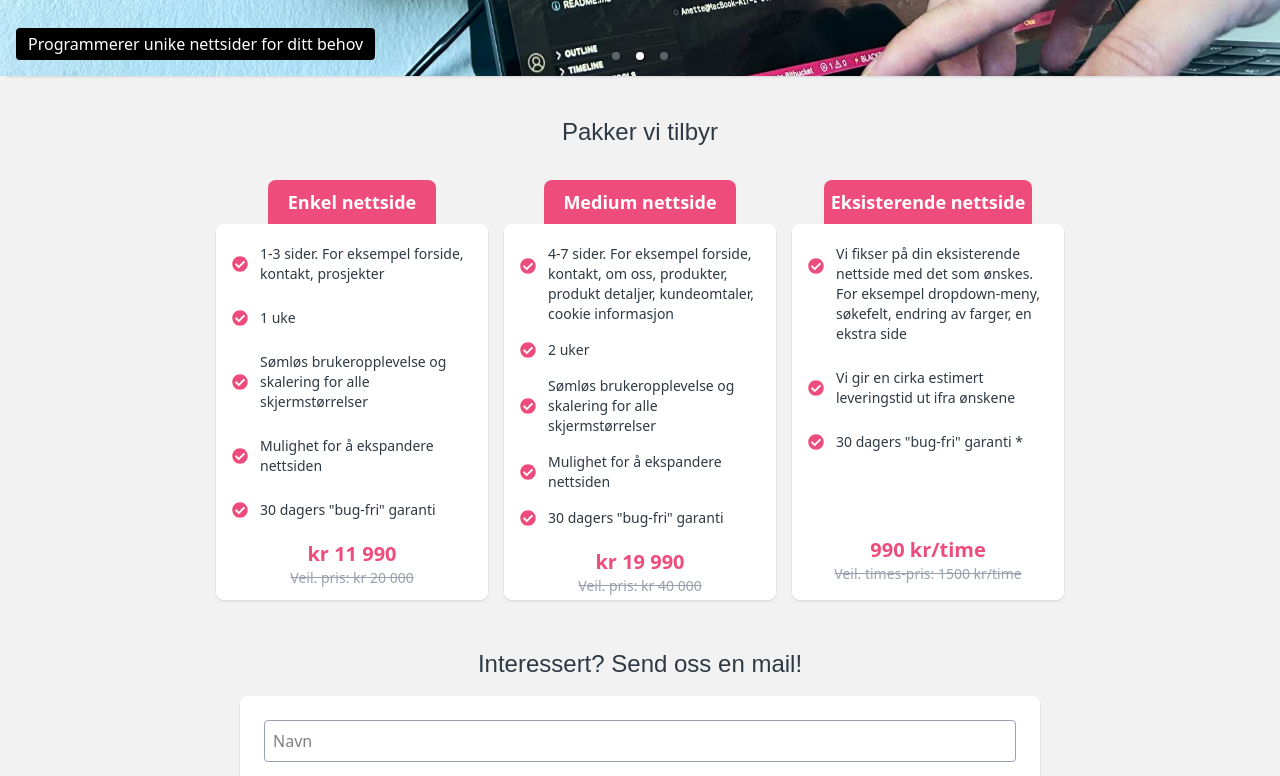
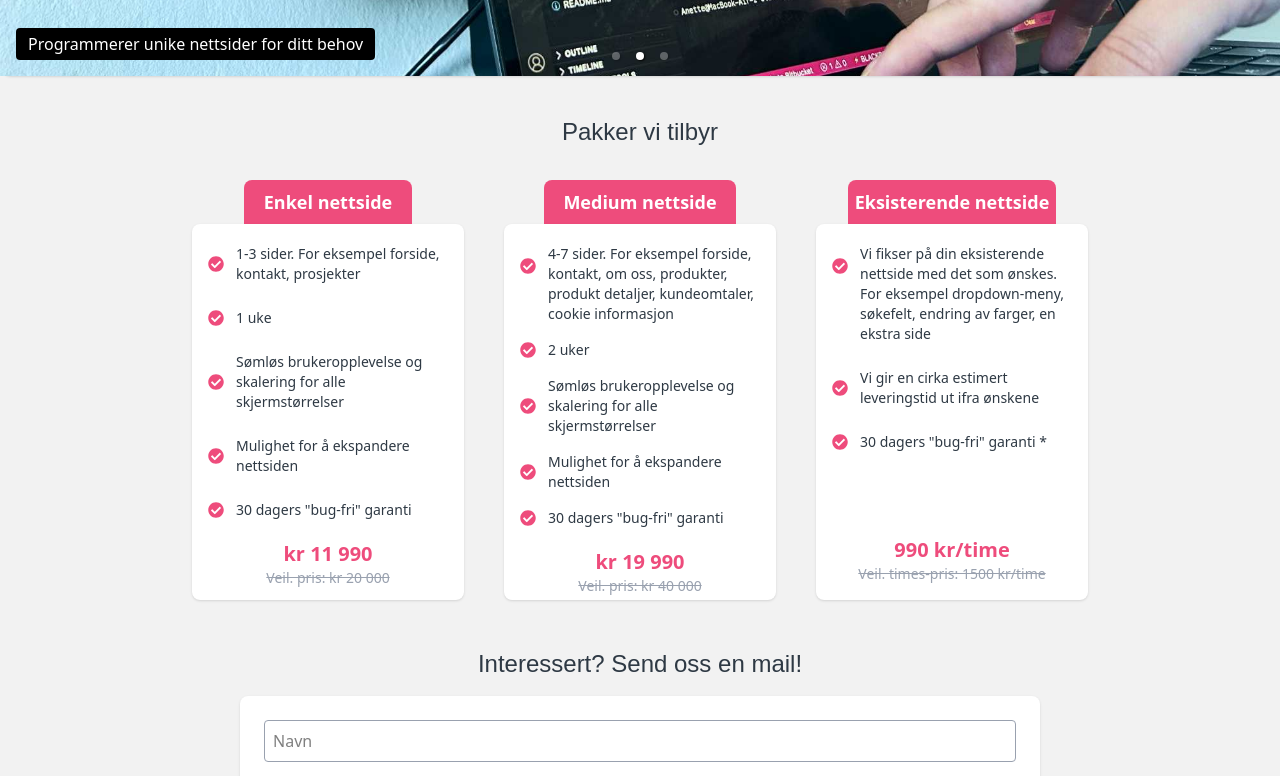
Before and after one commit to elanetto/Kodera, a React (Vite) app: page / in a window 1280 px wide. Shown: the part 520-1296 px from the top of the page. Built offline with nearby package versions, Linux system fonts and the light colour scheme; a web font is replaced by a local one.

Commit message:
Fikset gap mellom offers

```diff
--- a/src/Components/offers.jsx
+++ b/src/Components/offers.jsx
@@ -2,7 +2,7 @@ import { FaCheckCircle } from "react-icons/fa";
 
 export default function Offers() {
   return (
-    <div className="grid grid-cols-1 sm:grid-cols-2 md:grid-cols-2 lg:grid-cols-3 xl:grid-cols-3 max-w-7xl gap-4  items-start mt-4">
+    <div className="grid grid-cols-1 sm:grid-cols-2 md:grid-cols-2 lg:grid-cols-3 xl:grid-cols-3 max-w-7xl gap-10 items-start mt-4">
       <div className="flex flex-col justify-center items-center">
         <div className="flex w-42 justify-center py-2 bg-[#ee4c7c] rounded-t-lg">
           <h2 className="text-lg text-white  font-semibold">Enkel nettside</h2>
```
